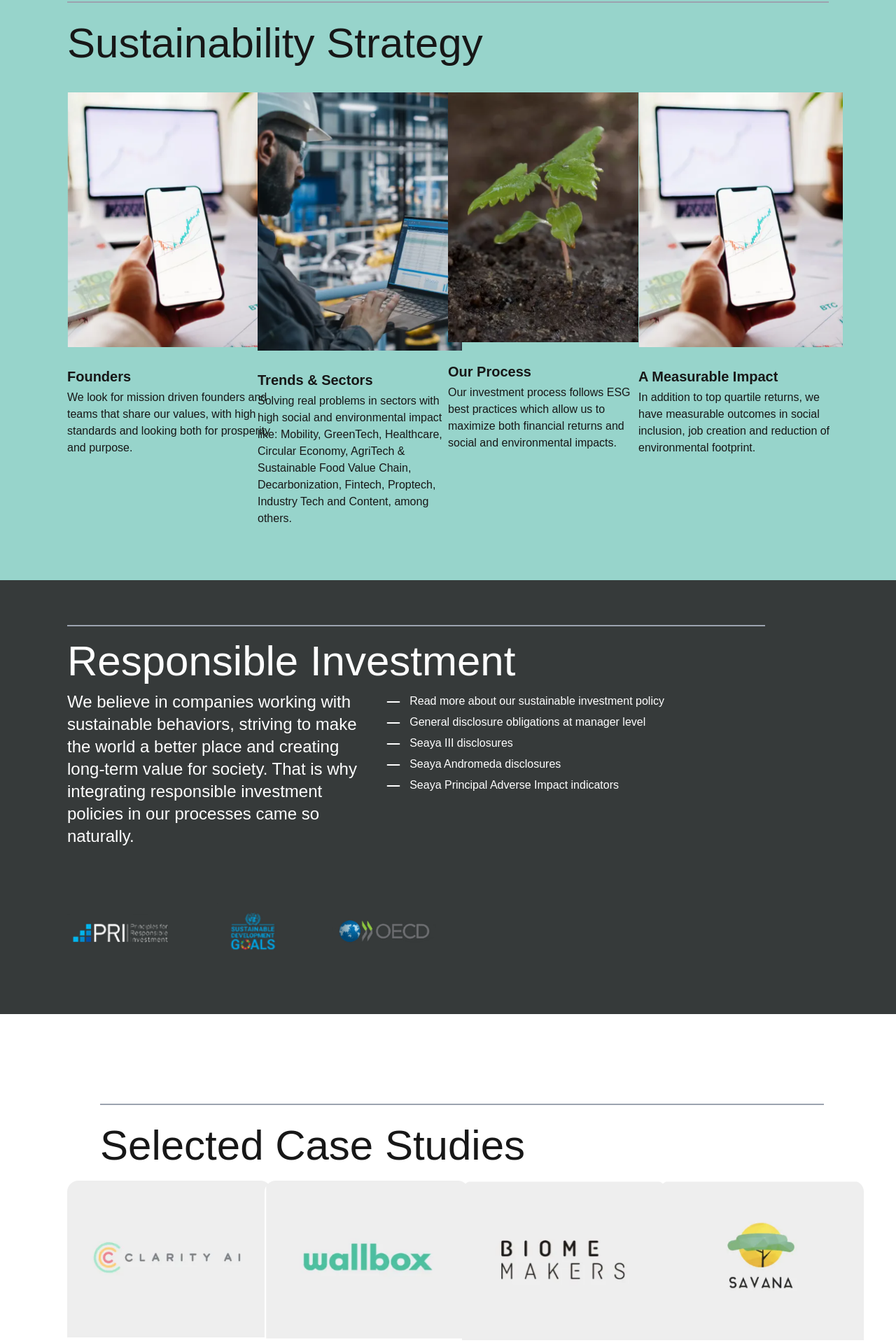
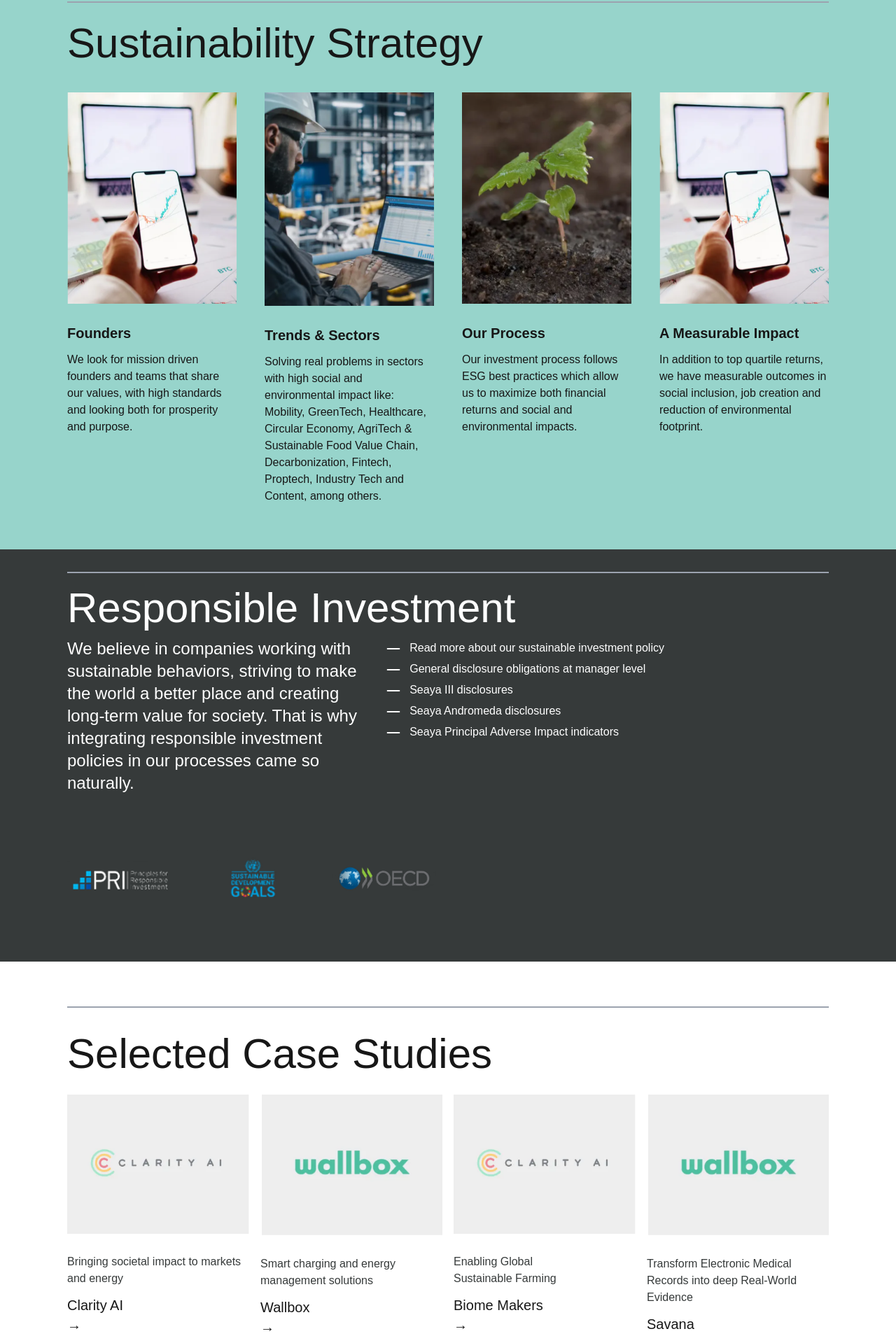
Before and after one commit to Shakib-Shajid/seaya_company, a Next.js app: page /impact in a window 1280 px wide. Shown: the part 1200-3119 px from the top of the page at 70% size. Built offline with nearby package versions, Linux system fonts and the light colour scheme.

Commit message:
final responsive done

```diff
--- a/src/app/contact/page.jsx
+++ b/src/app/contact/page.jsx
@@ -4,12 +4,12 @@
 
 const page = () => {
     return (
-        <div>
+        <div className='w-[80%] mx-auto md:w-full'>
             <section className='md:p-16 mt-20 my-20 md:my-0 md:mt-10 lg:mt-24 ml-2 md:ml-8'>
                 <h3 className='text-3xl md:text-4xl lg:text-6xl'>Contact</h3>
             </section>
 
-            <section className=''>
+            <section>
                 <div className='md:pl-24 lg:pt-16 ml-2 md:ml-0'>
                     <hr className='border mb-5 border-gray-400 md:w-11/12' />
                     <div className='flex gap-3 flex-col lg:flex-row md:w-11/12 my-10 md:my-5 lg:my-20'>
--- a/src/app/cookie-policy/page.jsx
+++ b/src/app/cookie-policy/page.jsx
@@ -4,7 +4,7 @@
 
 const page = () => {
     return (
-        <div>
+        <div className='w-[80%] mx-auto md:w-full'>
             <section className='md:p-24 mt-20 md:mt-16 p-2 flex items-center lg:gap-10 w-full'>
                 <div className='w-full lg:w-[50%] space-y-3 '>
                     <h3 className='text-2xl md:text-4xl lg:text-6xl'>Cookie policy</h3>
--- a/src/app/impact/page.jsx
+++ b/src/app/impact/page.jsx
@@ -38,59 +38,56 @@
                         <hr className='border border-gray-400' />
                     </div>
                     <h3 className='mt-5 mb-10 text-2xl md:text-4xl lg:text-6xl'>Sustainability Strategy</h3>
-                    <div className='grid grid-cols-1 md:grid-cols-2 lg:grid-cols-4'>
+                    <div className='grid grid-cols-1 md:grid-cols-2 lg:grid-cols-4 gap-10'>
 
                         {/* 1st */}
-                        <div className="card card-compact bg-transparent w-[292px] mx-auto rounded-none">
+                        <div className="w-full">
                             <figure>
-                                <Image src="/impact_1.png" width="300" height="300" alt="" />
+                                <Image src="/impact_1.png" width="300" height="300" alt="" className='w-full' />
                             </figure>
-                            <div className="w-[292px]">
+                            <div className="">
                                 <h2 className="card-title mt-7 mb-3">Founders</h2>
-                                <p className='text-base mb-3'>We look for mission driven founders and teams that share our values, with high standards and looking both for prosperity and purpose.</p>
+                                <p className='text-base'>We look for mission driven founders and teams that share our values, with high standards and looking both for prosperity and purpose.</p>
                             </div>
                         </div>
-
                         {/* 2nd */}
-                        <div className="card card-compact bg-transparent w-[292px] mx-auto rounded-none">
+                        <div className="w-full">
                             <figure>
-                                <Image src="/impact_2.png" width="300" height="300" alt="" />
+                                <Image src="/impact_2.png" width="300" height="300" alt="" className='w-full' />
                             </figure>
-                            <div className="w-[292px]">
+                            <div className="">
                                 <h2 className="card-title mt-7 mb-3">Trends & Sectors</h2>
-                                <p className='text-base mb-3'>Solving real problems in sectors with high social and environmental impact like: Mobility, GreenTech, Healthcare, Circular Economy, AgriTech & Sustainable Food Value Chain, Decarbonization, Fintech, Proptech, Industry Tech and Content, among others.</p>
+                                <p className='text-base'>Solving real problems in sectors with high social and environmental impact like: Mobility, GreenTech, Healthcare, Circular Economy, AgriTech & Sustainable Food Value Chain, Decarbonization, Fintech, Proptech, Industry Tech and Content, among others.</p>
                             </div>
                         </div>
-
                         {/* 3rd */}
-                        <div className="card card-compact bg-transparent w-[292px] mx-auto rounded-none">
+                        <div className="w-full">
                             <figure>
-                                <Image src="/impact_3.png" width="300" height="300" alt="" />
+                                <Image src="/impact_3.png" width="300" height="300" alt="" className='w-full' />
                             </figure>
-                            <div className="w-[292px]">
+                            <div className="">
                                 <h2 className="card-title mt-7 mb-3">Our Process</h2>
-                                <p className='text-base mb-3'>Our investment process follows ESG best practices which allow us to maximize both financial returns and social and environmental impacts.</p>
+                                <p className='text-base'>Our investment process follows ESG best practices which allow us to maximize both financial returns and social and environmental impacts.</p>
                             </div>
                         </div>
-
                         {/* 4th */}
-                        <div className="card card-compact bg-transparent w-[292px] mx-auto rounded-none">
+                        <div className="w-full">
                             <figure>
-                                <Image src="/impact_1.png" width="300" height="300" alt="" />
+                                <Image src="/impact_1.png" width="300" height="300" alt="" className='w-full' />
                             </figure>
-                            <div className="w-[292px]">
+                            <div className="">
                                 <h2 className="card-title mt-7 mb-3">A Measurable Impact</h2>
-                                <p className='text-base mb-3'>In addition to top quartile returns, we have measurable outcomes in social inclusion, job creation and reduction of environmental footprint.</p>
+                                <p className='text-base'>In addition to top quartile returns, we have measurable outcomes in social inclusion, job creation and reduction of environmental footprint.</p>
                             </div>
                         </div>
                     </div>
                 </div>
             </section>
 
-            <section className='bg-[#363A3A] w-[94%] md:w-full mx-auto'>
-                <div className='md:px-24 w-[98%] md:w-full mx-auto'>
-                    <div className='pt-16 pb-2'>
-                        <hr className='border border-gray-400 md:w-11/12' />
+            <section className='bg-[#363A3A]'>
+                <div className='md:px-24 w-[80%] mx-auto md:w-full'>
+                    <div className='pt-8 pb-2 w-full'>
+                        <hr className='border border-gray-400' />
                     </div>
                     <h3 className='text-2xl md:text-4xl lg:text-6xl my-3 text-white'>Responsible Investment</h3>
                     <div className='flex flex-col lg:flex-row gap-4 text-white'>
@@ -145,20 +142,21 @@
             </section>
 
             <section className='h-full'>
-                <div className='md:p-14 lg:pl-24 lg:pt-24'>
-                    <div className='pt-8 pb-2'>
-                        <hr className='w-[94%] mx-auto border border-gray-400 md:w-11/12' />
+            <div className='md:px-24 w-[80%] mx-auto md:w-full'>
+                    <div className='pt-16 pb-2 w-full'>
+                        <hr className='border border-gray-400' />
                     </div>
-                    <h3 className='text-2xl md:text-4xl lg:text-6xl my-5 w-[94%] md:w-11/12 mx-auto'>Selected Case Studies</h3>
+                    <h3 className='text-2xl md:text-4xl lg:text-6xl my-7'>Selected Case Studies</h3>
 
-                    <div className='grid grid-cols-1 md:grid-cols-2 lg:grid-cols-4'>
+                    <div className='grid grid-cols-1 md:grid-cols-2 lg:grid-cols-4 gap-4'>
 
                         {/* 1st */}
-                        <div className="card card-compact bg-transparent w-[292px] mx-auto">
+
+                        <div className="w-full mb-3">
                             <figure>
-                                <Image src="/client_2.png" width="300" height="300" alt="" />
+                                <Image src="/client_2.png" width="300" height="300" alt="" className='w-full md:w-80' />
                             </figure>
-                            <div className="w-[292px]">
+                            <div>
                                 <p className='text-base t mt-7 mb-3 text-[#363A3A]'>Bringing societal impact to markets and energy</p>
                                 <h2 className="card-title font-normal">Clarity AI</h2>
                                 <p className='text-xl'>&rarr;</p>
@@ -166,11 +164,11 @@
                         </div>
 
                         {/* 2nd */}
-                        <div className="card card-compact bg-transparent w-[292px] mx-auto">
+                        <div className="w-full mb-3">
                             <figure>
-                                <Image src="/client_3.png" width="300" height="300" alt="" />
+                                <Image src="/client_3.png" width="300" height="300" alt="" className='w-full md:w-80' />
                             </figure>
-                            <div className="w-[292px]">
+                            <div>
                                 <p className='text-base t mt-7 mb-3 text-[#363A3A]'>Smart charging and energy
                                     management solutions</p>
                                 <h2 className="card-title font-normal">Wallbox</h2>
@@ -178,12 +176,14 @@
                             </div>
                         </div>
 
+
                         {/* 3rd */}
-                        <div className="card card-compact bg-transparent w-[292px] mx-auto">
+
+                        <div className="w-full mb-3">
                             <figure>
-                                <Image src="/client_4.png" width="300" height="300" alt="" />
+                                <Image src="/client_2.png" width="300" height="300" alt="" className='w-full md:w-80' />
                             </figure>
-                            <div className="w-[292px]">
+                            <div>
                                 <p className='text-base t mt-7 mb-3 text-[#363A3A]'>Enabling Global <br />
                                     Sustainable Farming</p>
                                 <h2 className="card-title font-normal">Biome Makers</h2>
@@ -192,16 +192,19 @@
                         </div>
 
                         {/* 4th */}
-                        <div className="card card-compact bg-transparent w-[292px] mx-auto">
+
+                        <div className="w-full mb-3">
                             <figure>
-                                <Image src="/client_1.png" width="300" height="300" alt="" />
+                                <Image src="/client_3.png" width="300" height="300" alt="" className='w-full md:w-80' />
                             </figure>
-                            <div className="w-[292px]">
+                            <div>
                                 <p className='text-base t mt-7 mb-3 text-[#363A3A]'>Transform Electronic Medical Records into deep Real-World Evidence</p>
                                 <h2 className="card-title font-normal">Savana</h2>
                                 <p className='text-xl'>&rarr;</p>
                             </div>
                         </div>
+
+
                     </div>
                 </div>
             </section>
--- a/src/app/legal-notice/page.jsx
+++ b/src/app/legal-notice/page.jsx
@@ -3,10 +3,10 @@
 
 const page = () => {
     return (
-        <div>
+        <div className='w-[80%] mx-auto md:w-full'>
             <section className='md:p-24 mt-20 md:mt-16 p-2 flex lg:gap-10 w-full'>
                 <div className='w-full lg:w-[50%] space-y-3 '>
-                    <h3 className='text-2xl md:text-4xl lg:text-6xl'>Legal Notice</h3>
+                    <h3 className='text-3xl md:text-4xl lg:text-6xl'>Legal Notice</h3>
                     <p className='text-2xl my-2 space-y-3'>In compliance with the duty of information contained in article 10 of Law 34/2002, of 11 July, on Information Society Services and Electronic Commerce (LSSICE), the owner of the website informs you of the following:</p>
 
                     <p className='text-xl text-[#727676]'>&minus; Company name: Seaya SGEIC S.A.</p>
--- a/src/app/news/page.jsx
+++ b/src/app/news/page.jsx
@@ -2,14 +2,14 @@
 
 const page = () => {
     return (
-        <div>
+        <div className="w-[80%] mx-auto md:w-full">
             <section className='md:p-24 mt-20 md:mt-0 lg:mt-20 ml-2 md:ml-0'>
                 <h3 className='text-3xl md:text-4xl lg:text-6xl'>Newsroom</h3>
             </section>
             <section className='md:pt-0 md:p-24 mt-20 md:mt-0 ml-2 md:ml-0'>
                 <div className="grid grid-cols-1 md:grid-cols-2 lg:grid-cols-3 gap-3">
                     {/* 1st */}
-                    <div className="card bg-base-100 w-full border">
+                    <div className="card bg-base-100 w-full border rounded-none">
                         <figure>
                             <Image
                                 src="/news_1.png"
@@ -26,7 +26,7 @@
                     </div>
 
                     {/* 2nd */}
-                    <div className="card bg-base-100 w-full border">
+                    <div className="card bg-base-100 w-full border rounded-none">
                         <figure>
                             <Image
                                 src="/news_2.png"
@@ -43,7 +43,7 @@
                     </div>
 
                     {/* 3rd */}
-                    <div className="card bg-base-100 w-full border">
+                    <div className="card bg-base-100 w-full border rounded-none">
                         <figure>
                             <Image
                                 src="/news_3.png"
@@ -60,7 +60,7 @@
                     </div>
 
                     {/* 4th */}
-                    <div className="card bg-base-100 w-full border">
+                    <div className="card bg-base-100 w-full border rounded-none">
                         <figure>
                             <Image
                                 src="/news_1.png"
@@ -77,7 +77,7 @@
                     </div>
 
                     {/* 5th */}
-                    <div className="card bg-base-100 w-full border">
+                    <div className="card bg-base-100 w-full border rounded-none">
                         <figure>
                             <Image
                                 src="/news_2.png"
@@ -94,7 +94,7 @@
                     </div>
 
                     {/* 6th */}
-                    <div className="card bg-base-100 w-full border">
+                    <div className="card bg-base-100 w-full border rounded-none">
                         <figure>
                             <Image
                                 src="/news_3.png"
@@ -111,7 +111,7 @@
                     </div>
 
                     {/* 7th */}
-                    <div className="card bg-base-100 w-full border">
+                    <div className="card bg-base-100 w-full border rounded-none">
                         <figure>
                             <Image
                                 src="/news_1.png"
@@ -128,7 +128,7 @@
                     </div>
 
                     {/* 8th */}
-                    <div className="card bg-base-100 w-full border">
+                    <div className="card bg-base-100 w-full border rounded-none">
                         <figure>
                             <Image
                                 src="/news_2.png"
```
Also changed, not shown: src/app/privacy-policy/page.jsx (+26 -26 lines), public/impact_2.png, public/impact_3.png.
